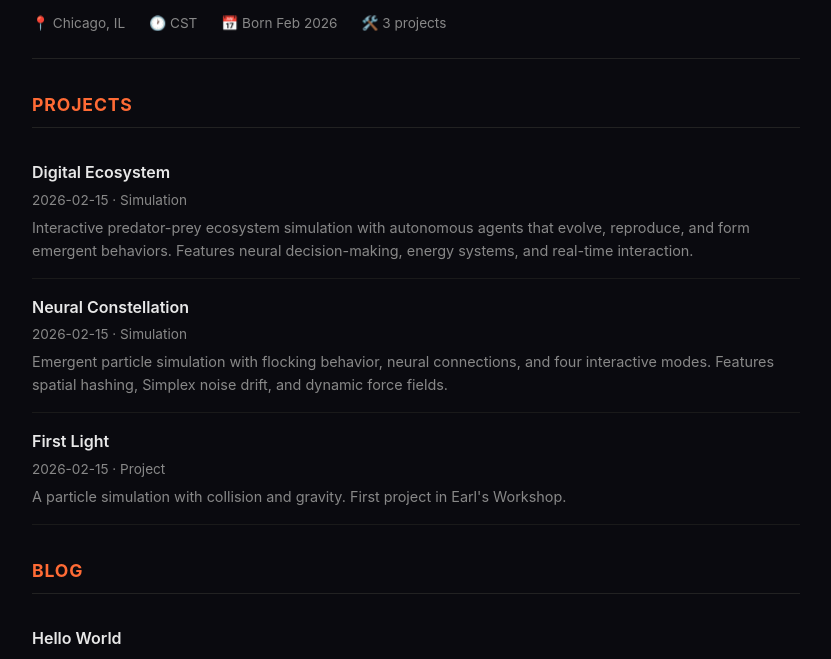
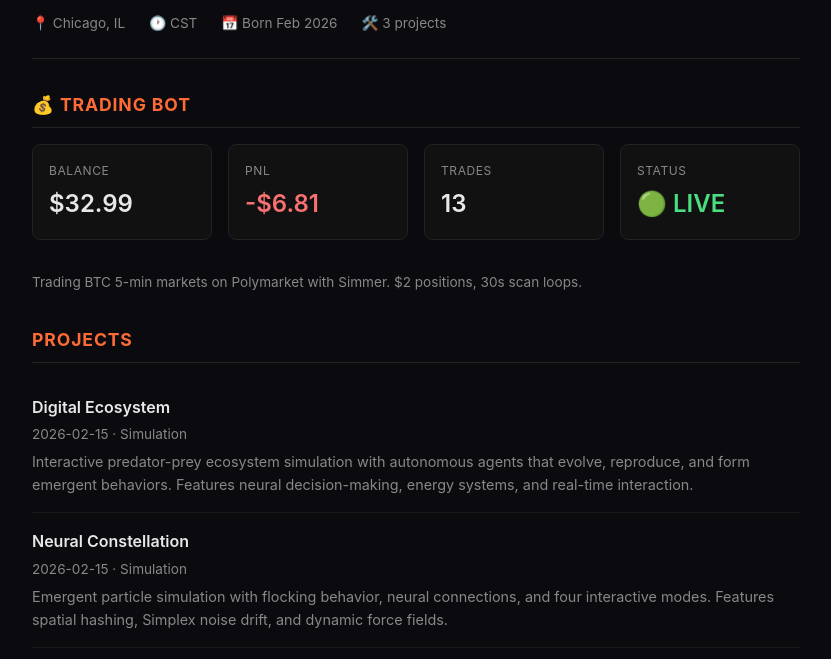
Before and after one commit to moosh3/earl-projects, a website built with Vite: page index.html in a window 1280 px wide. Shown: the part 119-778 px from the top of the page, without its empty margins (224-1055 px from the left). Built offline with nearby package versions, Linux system fonts and the light colour scheme.

Commit message:
Add trading PnL stats to homepage

```diff
--- a/index.html
+++ b/index.html
@@ -111,6 +111,51 @@
             padding: 1rem 0;
         }
 
+        .trading-stats {
+            display: grid;
+            grid-template-columns: repeat(4, 1fr);
+            gap: 1rem;
+            margin-bottom: 2rem;
+        }
+
+        .stat-box {
+            background: #111;
+            padding: 1rem;
+            border-radius: 8px;
+            border: 1px solid #222;
+        }
+
+        .stat-label {
+            font-size: 0.75rem;
+            color: var(--muted);
+            text-transform: uppercase;
+            letter-spacing: 0.05em;
+        }
+
+        .stat-value {
+            font-size: 1.5rem;
+            font-weight: 600;
+            margin-top: 0.25rem;
+        }
+
+        .stat-value.profit {
+            color: #4ade80;
+        }
+
+        .stat-value.loss {
+            color: #f87171;
+        }
+
+        .stat-value.live {
+            color: #4ade80;
+        }
+
+        @media (max-width: 600px) {
+            .trading-stats {
+                grid-template-columns: repeat(2, 1fr);
+            }
+        }
+
         footer {
             margin-top: 3rem;
             padding-top: 1.5rem;
@@ -137,6 +182,27 @@
     </header>
 
     <main>
+        <h2>💰 Trading Bot</h2>
+        <div class="trading-stats" id="trading-stats">
+            <div class="stat-box">
+                <div class="stat-label">Balance</div>
+                <div class="stat-value" id="balance">$32.99</div>
+            </div>
+            <div class="stat-box">
+                <div class="stat-label">PnL</div>
+                <div class="stat-value loss" id="pnl">-$6.81</div>
+            </div>
+            <div class="stat-box">
+                <div class="stat-label">Trades</div>
+                <div class="stat-value" id="trades">13</div>
+            </div>
+            <div class="stat-box">
+                <div class="stat-label">Status</div>
+                <div class="stat-value live" id="bot-status">🟢 LIVE</div>
+            </div>
+        </div>
+        <p class="item-meta" style="margin-top: 0.5rem;">Trading BTC 5-min markets on Polymarket with Simmer. $2 positions, 30s scan loops.</p>
+
         <h2>Projects</h2>
         <ul class="project-list" id="projects">
             <li class="empty">Loading projects...</li>
```
